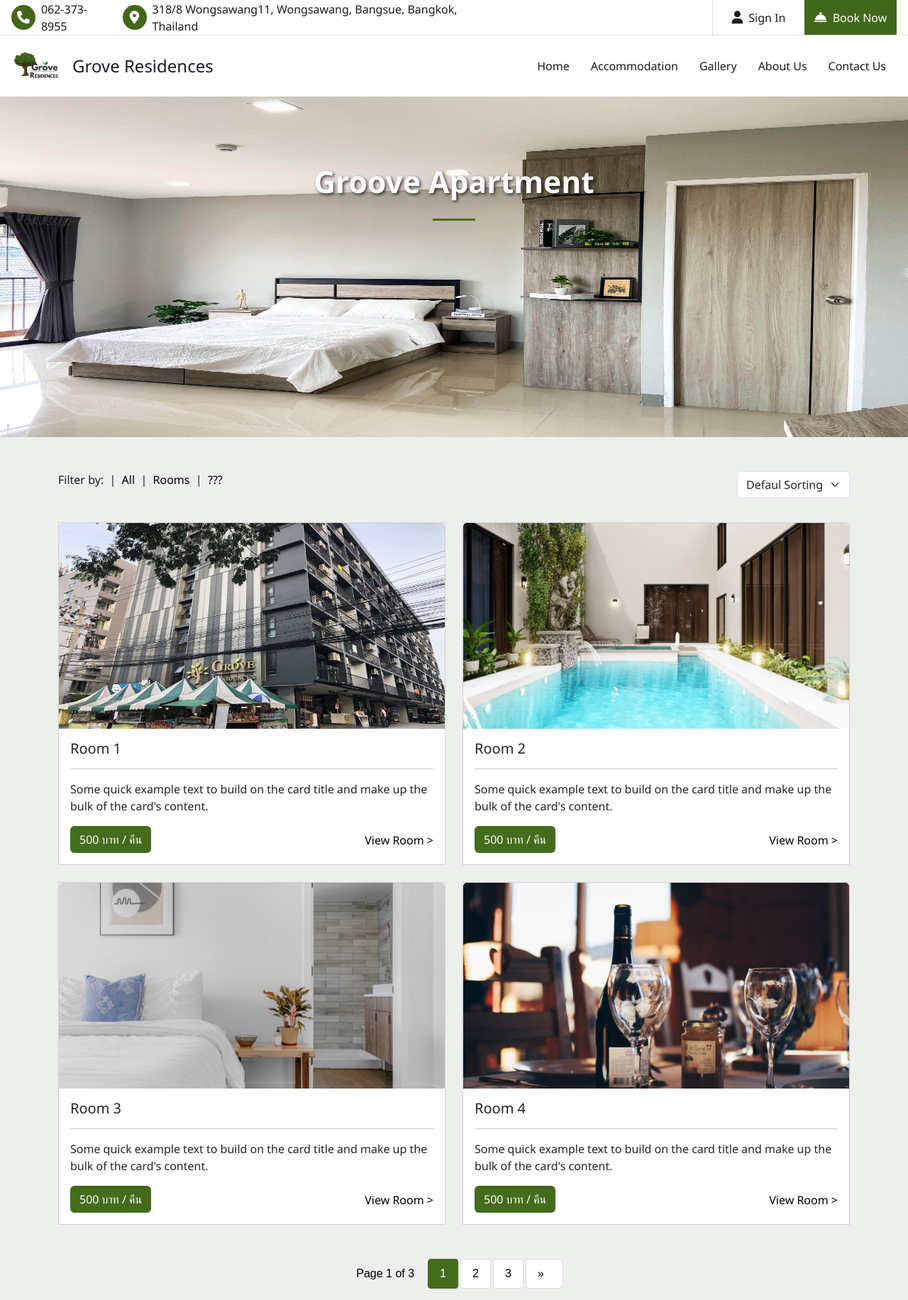
After one commit to sandphichetchai/grove-apartment, a PHP site: page /blog.php in a window 1280 px wide. The commit adds this page. Shown: the whole page at 71% size. Run offline with PHP 8.4, Linux system fonts and the light colour scheme; some libraries are stand-ins or nearby versions.

Commit message:
index blog top-nav

```diff
--- /dev/null
+++ b/frontend/blog.php
@@ -0,0 +1,191 @@
+<?php
+require '../connect.php';
+require 'top-nav.php';
+?>
+<!DOCTYPE html>
+<html lang="en">
+
+<head>
+    <meta charset="UTF-8">
+    <meta name="viewport" content="width=device-width, initial-scale=1.0">
+    <title>Blog</title>
+    <link rel="stylesheet" href="assets/css/setting.css">
+    <link rel="stylesheet" href="assets/css/style.css">
+    <link rel="stylesheet" href="assets/css/index.css">
+</head>
+
+<style>
+    .section-titlex {
+        font-size: 24px;
+        font-weight: 700;
+        text-align: center;
+        margin-bottom: 30px;
+        flex-grow: 0;
+        position: relative;
+    }
+
+    .section-titlex::after {
+        content: "";
+        width: 60px;
+        height: 3px;
+        background-color: #446c1c;
+        position: absolute;
+        left: 50%;
+        bottom: -30px;
+        transform: translateX(-50%);
+    }
+
+    /* .container {
+        max-width: 50%;
+    } */
+
+    .pagination {
+        display: flex;
+        justify-content: center;
+        align-items: center;
+        font-family: Arial, sans-serif;
+    }
+
+    .pagination span {
+        margin-right: 10px;
+    }
+
+    .pagination a {
+        color: black;
+        float: left;
+        padding: 8px 16px;
+        text-decoration: none;
+        border: 1px solid #ddd;
+        margin: 0 4px;
+        border-radius: 4px;
+    }
+
+    .pagination a:hover:not(.active) {
+        background-color: #ddd;
+    }
+
+    .pagination a.active {
+        background-color: #446c1c;
+        color: white;
+        border: 1px solid #446c1c;
+    }
+
+    .page-item.active .page-link {
+        background-color: #446c1c;
+        border-color: #446c1c;
+        color: white;
+    }
+
+    .page-item.disabled .page-link {
+        background-color: transparent;
+        border: none;
+        color: black;
+    }
+</style>
+
+<body>
+    <!------------------------------------------------------------------ Banner ------------------------------------------------------------------>
+    <div class="container-fluid px-0">
+        <img src="assets/img/IMG_9010.jpg" class="d-block w-100" style="aspect-ratio:16/6;" alt="">
+    </div>
+    <div class="carousel-caption">
+        <h2 class="section-titlex">Groove Apartment</h2>
+    </div>
+
+    <!------------------------------------------------------------------ Filter ------------------------------------------------------------------>
+    <div class="container d-flex pt-5 pb-2">
+        <p>Filter by:</p> &nbsp; | &nbsp;
+        <a href="#" class="text-decoration-none text-black">All</a> &nbsp; | &nbsp;
+        <a href="#" class="text-decoration-none text-black">Rooms</a> &nbsp; | &nbsp;
+        <a href="#" class="text-decoration-none text-black">???</a> &nbsp;
+
+        <div class="ms-auto">
+            <select class="form-select" aria-label="Default select example">
+                <option selected>Defaul Sorting</option>
+                <option value="1">One</option>
+                <option value="2">Two</option>
+                <option value="3">Three</option>
+            </select>
+        </div>
+    </div>
+
+    <!------------------------------------------------------------------ Content ------------------------------------------------------------------>
+    <div class="container-fluid">
+        <div class="container">
+            <div class="row my-4">
+                <div class="col-6 mb-4 d-flex justify-content-center">
+                    <div class="card" style="width: 100%; height:auto">
+                        <img src="assets/img/front.jpeg" class="card-img-top" style="aspect-ratio:15/8;" alt="...">
+                        <div class="card-body">
+                            <h5 class="card-title text-start">Room 1</h5>
+                            <hr>
+                            <p class="card-text text-start">Some quick example text to build on the card title and make up the bulk of the card's content.</p>
+                            <a href="#" class="btn float-start text-white" style="background-color: #446c1c;">500 บาท / คืน</a>
+                            <a href="#" class="text-decoration-none text-black float-end pt-2">View Room ></a>
+                        </div>
+                    </div>
+                </div>
+                <div class="col-6 mb-4 d-flex justify-content-center">
+                    <div class="card" style="width: 100%; height:auto">
+                        <img src="assets/img/p1.jpg" class="card-img-top" style="aspect-ratio:15/8;" alt="...">
+                        <div class="card-body">
+                            <h5 class="card-title text-start">Room 2</h5>
+                            <hr>
+                            <p class="card-text text-start">Some quick example text to build on the card title and make up the bulk of the card's content.</p>
+                            <a href="#" class="btn float-start text-white" style="background-color: #446c1c;">500 บาท / คืน</a>
+                            <a href="#" class="text-decoration-none text-black float-end pt-2">View Room ></a>
+                        </div>
+                    </div>
+                </div>
+                <div class="col-6 mb-4 d-flex justify-content-center">
+                    <div class="card" style="width: 100%; height:auto">
+                        <img src="assets/img/p2.jpg" class="card-img-top" style="aspect-ratio:15/8;" alt="...">
+                        <div class="card-body">
+                            <h5 class="card-title text-start">Room 3</h5>
+                            <hr>
+                            <p class="card-text text-start">Some quick example text to build on the card title and make up the bulk of the card's content.</p>
+                            <a href="#" class="btn float-start text-white" style="background-color: #446c1c;">500 บาท / คืน</a>
+                            <a href="#" class="text-decoration-none text-black float-end pt-2">View Room ></a>
+                        </div>
+                    </div>
+                </div>
+                <div class="col-6 mb-4 d-flex justify-content-center">
+                    <div class="card" style="width: 100%; height:auto">
+                        <img src="assets/img/p3.jpg" class="card-img-top" style="aspect-ratio:15/8;" alt="...">
+                        <div class="card-body">
+                            <h5 class="card-title text-start">Room 4</h5>
+                            <hr>
+                            <p class="card-text text-start">Some quick example text to build on the card title and make up the bulk of the card's content.</p>
+                            <a href="#" class="btn float-start text-white" style="background-color: #446c1c;">500 บาท / คืน</a>
+                            <a href="#" class="text-decoration-none text-black float-end pt-2">View Room ></a>
+                        </div>
+                    </div>
+                </div>
+            </div>
+        </div>
+    </div>
+
+    <!------------------------------------------------------------------ Pagination ------------------------------------------------------------------>
+    <nav aria-label="Page navigation example">
+        <ul class="pagination justify-content-center">
+            <li class="page-item disabled">
+                <a class="page-link" href="#" tabindex="-1" aria-disabled="true">Page 1 of 3</a>
+            </li>
+            <li class="page-item active"><a class="page-link" href="#">1</a></li>
+            <li class="page-item"><a class="page-link" href="#">2</a></li>
+            <li class="page-item"><a class="page-link" href="#">3</a></li>
+            <li class="page-item">
+                <a class="page-link" href="#" aria-label="Next">
+                    <span aria-hidden="true">&raquo;</span>
+                </a>
+            </li>
+        </ul>
+    </nav>
+
+</body>
+
+</html>
+
+<?php
+require 'footer.php';
+?>
```
Also changed, not shown: frontend/index.php (+4 -4 lines), frontend/assets/img/p1.jpg (added), frontend/assets/img/p2.jpg (added), frontend/assets/img/p3.jpg (added).
